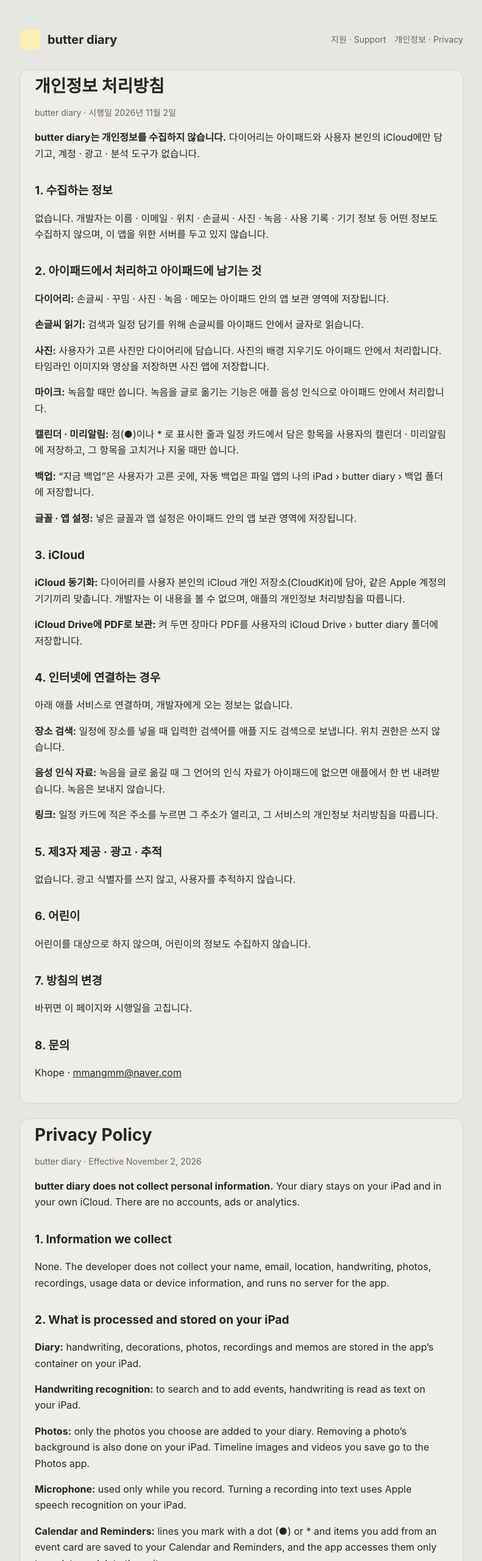
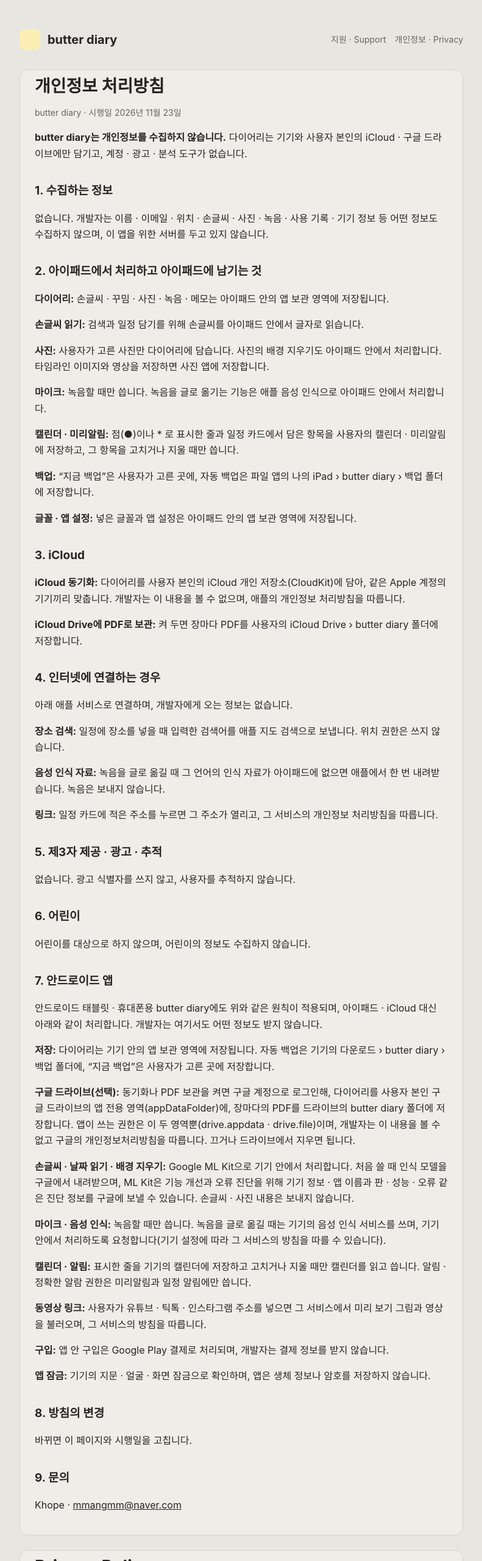
Before and after one commit to mmangmm/mmangmm.github.io, a plain HTML site: page butter-diary/privacy.html in a window 1280 px wide. Shown: the top 2560 px of the page at 61% size, without its empty margins (244-1035 px from the left). Drawn offline with Linux system fonts and the light colour scheme.

Commit message:
butter diary privacy: add Android section (2026-11-23)

```diff
--- a/butter-diary/privacy.html
+++ b/butter-diary/privacy.html
@@ -12,8 +12,8 @@
 
 <section class="lang" lang="ko">
 <h1>개인정보 처리방침</h1>
-<p class="muted">butter diary · 시행일 2026년 11월 2일</p>
-<p><b>butter diary는 개인정보를 수집하지 않습니다.</b> 다이어리는 아이패드와 사용자 본인의 iCloud에만 담기고, 계정 · 광고 · 분석 도구가 없습니다.</p>
+<p class="muted">butter diary · 시행일 2026년 11월 23일</p>
+<p><b>butter diary는 개인정보를 수집하지 않습니다.</b> 다이어리는 기기와 사용자 본인의 iCloud · 구글 드라이브에만 담기고, 계정 · 광고 · 분석 도구가 없습니다.</p>
 
 <h2>1. 수집하는 정보</h2>
 <p>없습니다. 개발자는 이름 · 이메일 · 위치 · 손글씨 · 사진 · 녹음 · 사용 기록 · 기기 정보 등 어떤 정보도 수집하지 않으며, 이 앱을 위한 서버를 두고 있지 않습니다.</p>
@@ -43,17 +43,28 @@
 <h2>6. 어린이</h2>
 <p>어린이를 대상으로 하지 않으며, 어린이의 정보도 수집하지 않습니다.</p>
 
-<h2>7. 방침의 변경</h2>
+<h2>7. 안드로이드 앱</h2>
+<p>안드로이드 태블릿 · 휴대폰용 butter diary에도 위와 같은 원칙이 적용되며, 아이패드 · iCloud 대신 아래와 같이 처리합니다. 개발자는 여기서도 어떤 정보도 받지 않습니다.</p>
+<p><b>저장:</b> 다이어리는 기기 안의 앱 보관 영역에 저장됩니다. 자동 백업은 기기의 다운로드 › butter diary › 백업 폴더에, “지금 백업”은 사용자가 고른 곳에 저장합니다.</p>
+<p><b>구글 드라이브(선택):</b> 동기화나 PDF 보관을 켜면 구글 계정으로 로그인해, 다이어리를 사용자 본인 구글 드라이브의 앱 전용 영역(appDataFolder)에, 장마다의 PDF를 드라이브의 butter diary 폴더에 저장합니다. 앱이 쓰는 권한은 이 두 영역뿐(drive.appdata · drive.file)이며, 개발자는 이 내용을 볼 수 없고 구글의 개인정보처리방침을 따릅니다. 끄거나 드라이브에서 지우면 됩니다.</p>
+<p><b>손글씨 · 날짜 읽기 · 배경 지우기:</b> Google ML Kit으로 기기 안에서 처리합니다. 처음 쓸 때 인식 모델을 구글에서 내려받으며, ML Kit은 기능 개선과 오류 진단을 위해 기기 정보 · 앱 이름과 판 · 성능 · 오류 같은 진단 정보를 구글에 보낼 수 있습니다. 손글씨 · 사진 내용은 보내지 않습니다.</p>
+<p><b>마이크 · 음성 인식:</b> 녹음할 때만 씁니다. 녹음을 글로 옮길 때는 기기의 음성 인식 서비스를 쓰며, 기기 안에서 처리하도록 요청합니다(기기 설정에 따라 그 서비스의 방침을 따를 수 있습니다).</p>
+<p><b>캘린더 · 알림:</b> 표시한 줄을 기기의 캘린더에 저장하고 고치거나 지울 때만 캘린더를 읽고 씁니다. 알림 · 정확한 알람 권한은 미리알림과 일정 알림에만 씁니다.</p>
+<p><b>동영상 링크:</b> 사용자가 유튜브 · 틱톡 · 인스타그램 주소를 넣으면 그 서비스에서 미리 보기 그림과 영상을 불러오며, 그 서비스의 방침을 따릅니다.</p>
+<p><b>구입:</b> 앱 안 구입은 Google Play 결제로 처리되며, 개발자는 결제 정보를 받지 않습니다.</p>
+<p><b>앱 잠금:</b> 기기의 지문 · 얼굴 · 화면 잠금으로 확인하며, 앱은 생체 정보나 암호를 저장하지 않습니다.</p>
+
+<h2>8. 방침의 변경</h2>
 <p>바뀌면 이 페이지와 시행일을 고칩니다.</p>
 
-<h2>8. 문의</h2>
+<h2>9. 문의</h2>
 <p>Khope · <a href="mailto:mmangmm@naver.com">mmangmm@naver.com</a></p>
 </section>
 
 <section class="lang" lang="en">
 <h1>Privacy Policy</h1>
-<p class="muted">butter diary · Effective November 2, 2026</p>
-<p><b>butter diary does not collect personal information.</b> Your diary stays on your iPad and in your own iCloud. There are no accounts, ads or analytics.</p>
+<p class="muted">butter diary · Effective November 23, 2026</p>
+<p><b>butter diary does not collect personal information.</b> Your diary stays on your device and in your own iCloud or Google Drive. There are no accounts, ads or analytics.</p>
 
 <h2>1. Information we collect</h2>
 <p>None. The developer does not collect your name, email, location, handwriting, photos, recordings, usage data or device information, and runs no server for the app.</p>
@@ -83,10 +94,21 @@
 <h2>6. Children</h2>
 <p>The app is not directed at children and does not collect their information.</p>
 
-<h2>7. Changes</h2>
+<h2>7. Android app</h2>
+<p>The same principles apply to butter diary for Android tablets and phones. Instead of your iPad and iCloud, data is handled as below. Nothing is sent to the developer.</p>
+<p><b>Storage:</b> your diary is stored in the app’s private storage on your device. Auto backups are saved in Downloads → butter diary → 백업; “Back Up Now” saves to the place you choose.</p>
+<p><b>Google Drive (optional):</b> if you turn on sync or PDF keeping, you sign in with your Google Account and the diary is stored in the app-only area (appDataFolder) of your own Google Drive, and a PDF of each page in the butter diary folder of your Drive. The app uses only these two scopes (drive.appdata, drive.file). The developer cannot see this content; Google’s privacy policy applies. Turn it off or delete it in Drive at any time.</p>
+<p><b>Handwriting, date recognition and background removal:</b> processed on your device with Google ML Kit. Recognition models are downloaded from Google on first use, and ML Kit may send diagnostic information to Google — such as device information, app name and version, performance and errors — to improve its features. Your handwriting and photos are not sent.</p>
+<p><b>Microphone and speech recognition:</b> used only while you record. Turning a recording into text uses your device’s speech recognition service, asked to work on device (depending on your device settings, that service’s policy may apply).</p>
+<p><b>Calendar and notifications:</b> marked lines are saved to your device calendar, and the app reads and writes the calendar only to update or delete them. Notification and exact-alarm permissions are used only for reminders and event alerts.</p>
+<p><b>Video links:</b> when you add a YouTube, TikTok or Instagram address, the preview image and video are loaded from that service, and its policy applies.</p>
+<p><b>Purchases:</b> in-app purchases are handled by Google Play billing. The developer does not receive payment information.</p>
+<p><b>App lock:</b> uses your device’s fingerprint, face or screen lock. The app stores no biometric data or passcodes.</p>
+
+<h2>8. Changes</h2>
 <p>If this policy changes, this page and its effective date will be updated.</p>
 
-<h2>8. Contact</h2>
+<h2>9. Contact</h2>
 <p>Khope · <a href="mailto:mmangmm@naver.com">mmangmm@naver.com</a></p>
 </section>
 </main>
```
